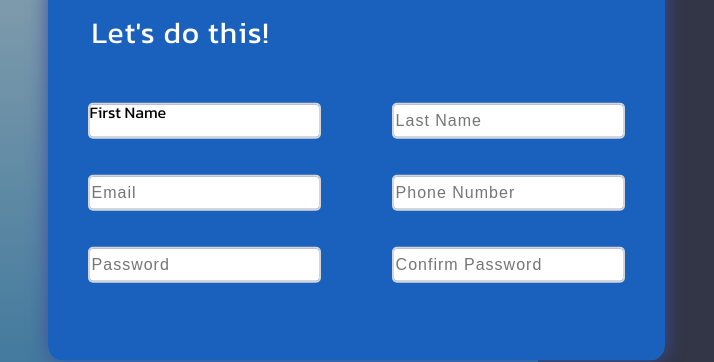
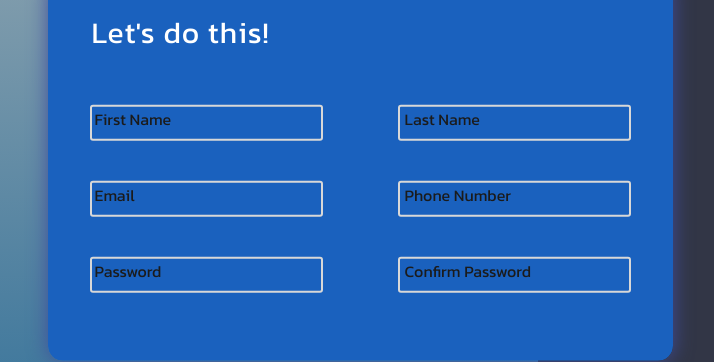
Before and after one commit to TheCheeseMeister/Sign-up-Form, a plain HTML site: page index.html in a window 1280 px wide. Shown: the part 270-632 px from the top of the page, 556-1270 px from the left. Drawn offline with Linux system fonts and the light colour scheme.

Commit message:
Fixed transitions for input boxes.

```diff
--- a/index.html
+++ b/index.html
@@ -36,21 +36,26 @@
 
                 <div class="name">
                     <input type="text" name="fname" id="fname" placeholder="">
-                    <span class="placeholder">First Name</span>
+                    <span class="left-placeholder">First Name</span>
 
-                    <input type="text" name="lname" id="lname" placeholder="Last Name">
+                    <input type="text" name="lname" id="lname" placeholder="">
+                    <span class="right-placeholder">Last Name</span>
                 </div>
 
                 <div class="info">
-                    <input type="text" name="email" id="email" placeholder="Email">
+                    <input type="text" name="email" id="email" placeholder="">
+                    <span class="left-placeholder">Email</span>
 
-                    <input type="text" name="phone" id="phone" placeholder="Phone Number">
+                    <input type="text" name="phone" id="phone" placeholder="">
+                    <span class="right-placeholder">Phone Number</span>
                 </div>
 
                 <div class="password">
-                    <input type="text" name="pwd" id="pwd" placeholder="Password">
+                    <input type="text" name="pwd" id="pwd" placeholder="">
+                    <span class="left-placeholder">Password</span>
 
-                    <input type="text" name="confirm-pwd" id="confirm-pwd" placeholder="Confirm Password">
+                    <input type="text" name="confirm-pwd" id="confirm-pwd" placeholder="">
+                    <span class="right-placeholder">Confirm Password</span>
                 </div>
             </fieldset>
 
--- a/styles.css
+++ b/styles.css
@@ -145,32 +145,88 @@ input {
     display: inline-block;
     height: 30px;
     width: 225px;
-    border: none;
+    border: 2px solid rgb(216, 216, 216);
     border-radius: 3px;
+    outline: none;
+    background-color: transparent;
 
     font-size: 16px;
     letter-spacing: 1px;
-    outline: 2px solid rgb(214, 214, 214);
+    box-shadow: 0 0px 10px rgba(255, 0, 0, 0);
 
     transition:
-        outline 0.5s ease-out;
+        border 0.5s ease-out;
 }
 
-input:focus {
-    outline-width: 5px;
-}
-
-input:not(:placeholder-shown) {
-    outline-width: 10px;
-}
-
-.placeholder {
+.left-placeholder {
     position: absolute;
     font-size: 16px;
     letter-spacing: 0px;
+    background-color: transparent;
+    color:rgb(27, 27, 27);
+
+    translate: 5px 7px;
+
+    transition: all 0.5s ease-out;
+}
+
+.right-placeholder {
+    position: absolute;
+    font-size: 16px;
+    letter-spacing: 0px;
+    background-color: transparent;
+    color:rgb(27, 27, 27);
+
+    translate: 315px 7px;
+
+    transition: all 0.5s ease-out;
+}
+
+input:focus + span.left-placeholder, input:not(:placeholder-shown) + span.left-placeholder {
+    background-color: red;
+    translate: 5px -10px;
+
+    color: rgb(255, 255, 255);
+
+    scale: 0.8;
+}
+
+input:focus + span.right-placeholder, input:not(:placeholder-shown) + span.right-placeholder {
+    background-color: red;
+    translate: 315px -10px;
+
+    color: rgb(255, 255, 255);
+
+    scale: 0.8;
+}
+
+input:focus, input:not(:placeholder-shown) {
+    border: 2px solid red;
+    box-shadow: 0 0px 10px red;
+}
+
+/*input.fname:focus ~ span.fnplaceholder, input.fname:not(:placeholder-shown) ~ span.fnplaceholder {
+    outline-width: 5px;
+    color: rgb(255, 255, 255);
+    background-color: red;
+    border: 2px solid rgb(255, 0, 0);
 
 
+    translate: 0px -10px;
+
+    scale: 0.8;
 }
+
+input.lname:focus ~ span.lnplaceholder, input.lname:not(:placeholder-shown) ~ span.lnplaceholder {
+    outline-width: 5px;
+    color: rgb(255, 255, 255);
+    background-color: red;
+
+
+    translate: 310px -10px;
+
+    scale: 0.8;
+}*/
 
 @media only screen and (min-width: 1000px) {
     body {
```
